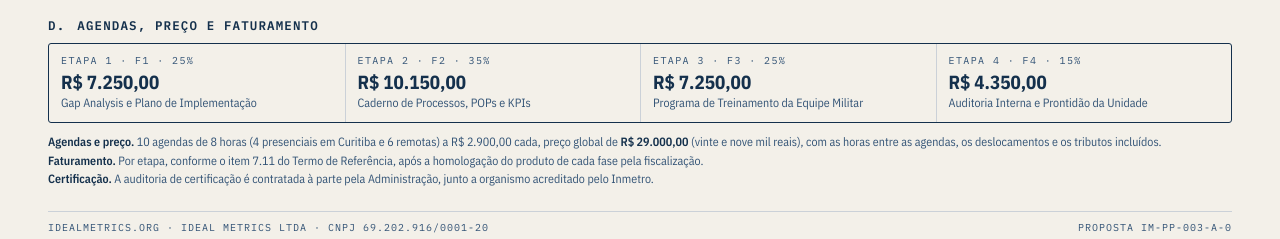
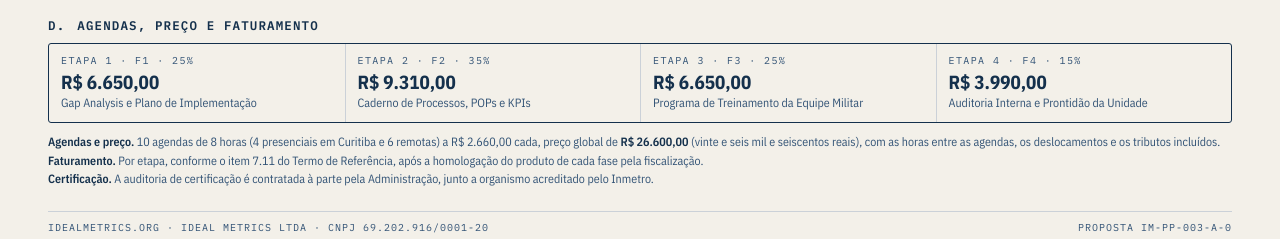
Before and after one commit to leandrocentomo-arch/cqt-paineis-projetos, a plain HTML site: page 5bsup-plano-de-trabalho-iso9001.html in a window 1280 px wide. Shown: the part 1674-1913 px from the top of the page. Drawn offline with nearby package versions, Linux system fonts and the light colour scheme.

Commit message:
Plano IM-PP-003: preco R$ 26.600

```diff
--- a/5bsup-plano-de-trabalho-iso9001.html
+++ b/5bsup-plano-de-trabalho-iso9001.html
@@ -256,8 +256,8 @@ h4{font-family:var(--mono);font-size:10px;font-weight:500;letter-spacing:.12em;t
 
   <section id="sd">
   <h2><span>D.</span>Agendas, preço e faturamento</h2>
-  <div class="tot"><div><div class="rot">Etapa 1 · F1 · 25%</div><div class="big">R$ 7.250,00</div><div class="nt">Gap Analysis e Plano de Implementação</div></div><div><div class="rot">Etapa 2 · F2 · 35%</div><div class="big">R$ 10.150,00</div><div class="nt">Caderno de Processos, POPs e KPIs</div></div><div><div class="rot">Etapa 3 · F3 · 25%</div><div class="big">R$ 7.250,00</div><div class="nt">Programa de Treinamento da Equipe Militar</div></div><div><div class="rot">Etapa 4 · F4 · 15%</div><div class="big">R$ 4.350,00</div><div class="nt">Auditoria Interna e Prontidão da Unidade</div></div></div>
-  <p class="rod"><b>Agendas e preço.</b> 10 agendas de 8 horas (4 presenciais em Curitiba e 6 remotas) a R$ 2.900,00 cada, preço global de <b>R$ 29.000,00</b> (vinte e nove mil reais), com as horas entre as agendas, os deslocamentos e os tributos incluídos.<br>
+  <div class="tot"><div><div class="rot">Etapa 1 · F1 · 25%</div><div class="big">R$ 6.650,00</div><div class="nt">Gap Analysis e Plano de Implementação</div></div><div><div class="rot">Etapa 2 · F2 · 35%</div><div class="big">R$ 9.310,00</div><div class="nt">Caderno de Processos, POPs e KPIs</div></div><div><div class="rot">Etapa 3 · F3 · 25%</div><div class="big">R$ 6.650,00</div><div class="nt">Programa de Treinamento da Equipe Militar</div></div><div><div class="rot">Etapa 4 · F4 · 15%</div><div class="big">R$ 3.990,00</div><div class="nt">Auditoria Interna e Prontidão da Unidade</div></div></div>
+  <p class="rod"><b>Agendas e preço.</b> 10 agendas de 8 horas (4 presenciais em Curitiba e 6 remotas) a R$ 2.660,00 cada, preço global de <b>R$ 26.600,00</b> (vinte e seis mil e seiscentos reais), com as horas entre as agendas, os deslocamentos e os tributos incluídos.<br>
   <b>Faturamento.</b> Por etapa, conforme o item 7.11 do Termo de Referência, após a homologação do produto de cada fase pela fiscalização.<br>
   <b>Certificação.</b> A auditoria de certificação é contratada à parte pela Administração, junto a organismo acreditado pelo Inmetro.</p>
   </section>
```
